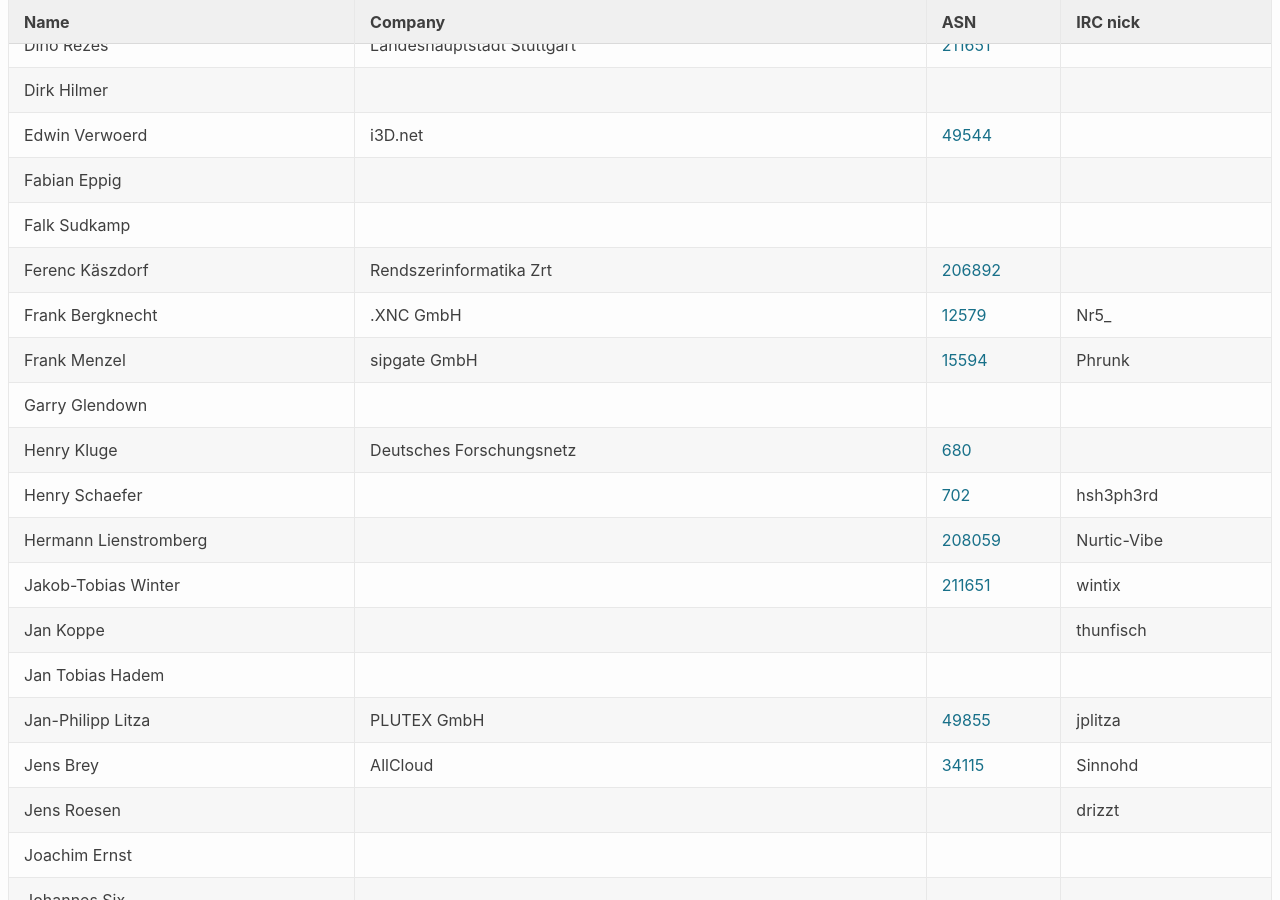
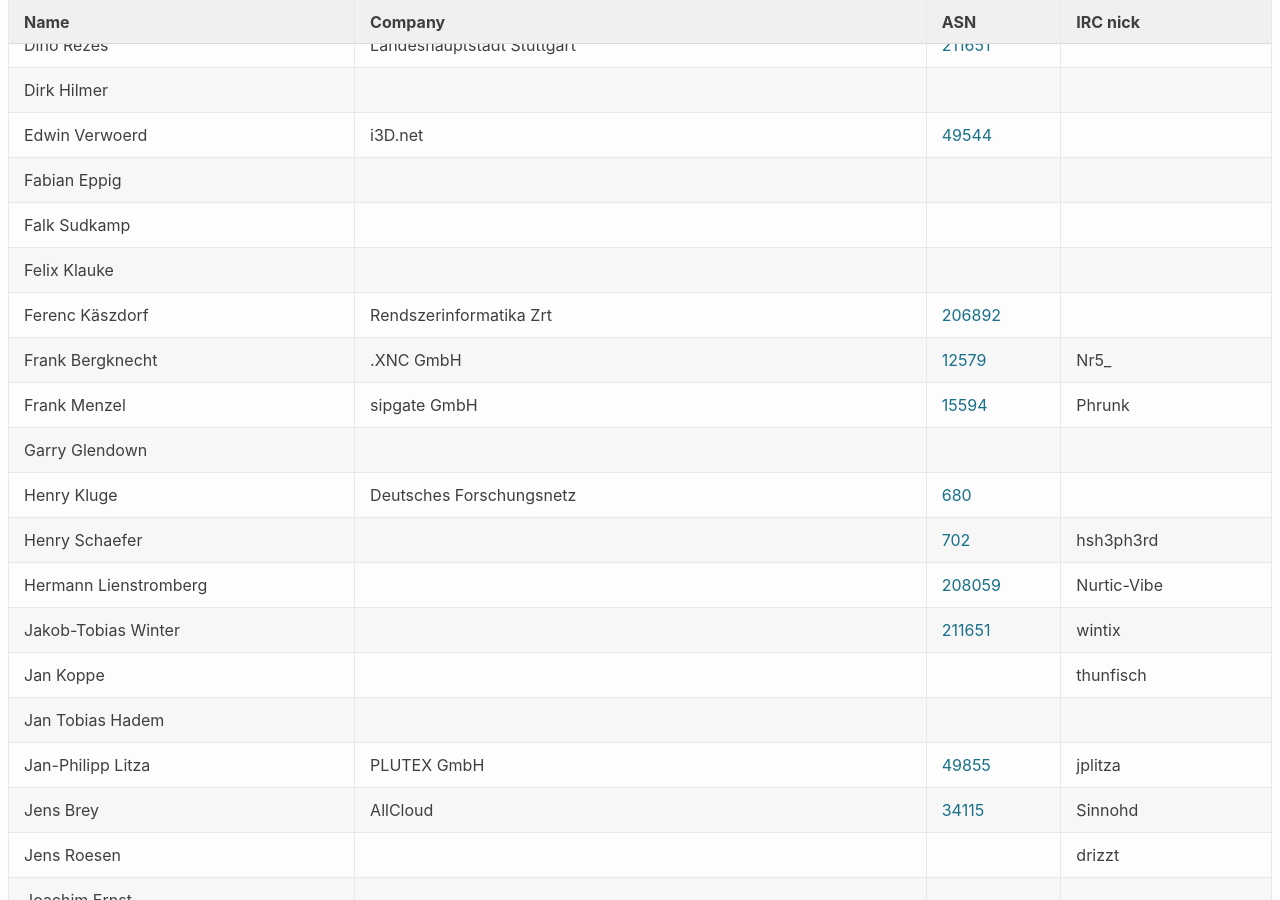
Before and after one commit to denog/pretix-attendeelist, a Jekyll site: the page built from denog14/index.md, in a window 1280 px wide and 900 px high, scrolled down 11724 px. Built offline with Jekyll 4.4.1, drawn with Linux system fonts in a browser that asks for light colours.

Commit message:
Latest data: Tue Oct 25 10:55:48 UTC 2022

```diff
--- a/_data/attendees_denog14_remote.json
+++ b/_data/attendees_denog14_remote.json
@@ -133,6 +133,12 @@
   },
   {
     "name": "Falk Sudkamp",
+    "company": null,
+    "irc": null,
+    "asn": null
+  },
+  {
+    "name": "Felix Klauke",
     "company": null,
     "irc": null,
     "asn": null
```
